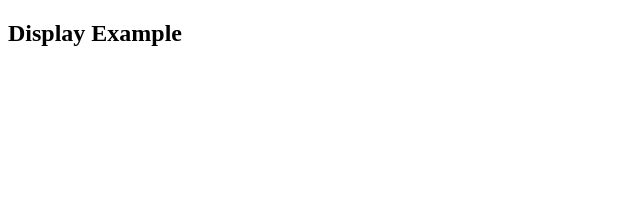
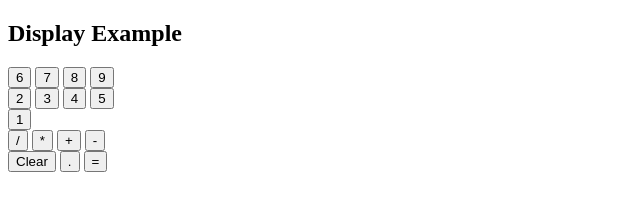
Before and after one commit to JimmyJimenez2400/CalculatorV3, a plain HTML site: page index.html in a window 1280 px wide. Shown: the whole page, without its empty margins (0-640 px from the left). Drawn offline with Linux system fonts and the light colour scheme.

Commit message:
Finish HTML Calculator Design by adding keypads

```diff
--- a/index.html
+++ b/index.html
@@ -11,7 +11,32 @@
       <h2>Display Example</h2>
     </div>
     <div class="bottom">
-
+      <div class="row">
+        <button>6</button>
+        <button>7</button>
+        <button>8</button>
+        <button>9</button>
+      </div>
+      <div class="row">
+        <button>2</button>
+        <button>3</button>
+        <button>4</button>
+        <button>5</button>
+      </div>
+      <div class="row">
+        <button>1</button>
+      </div>
+      <div class="row">
+        <button>/</button>
+        <button>*</button>
+        <button>+</button>
+        <button>-</button>
+      </div>
+      <div class="row">
+        <button>Clear</button>
+        <button>.</button>
+        <button>=</button>
+      </div>
     </div>
   </div>
 </body>
```
